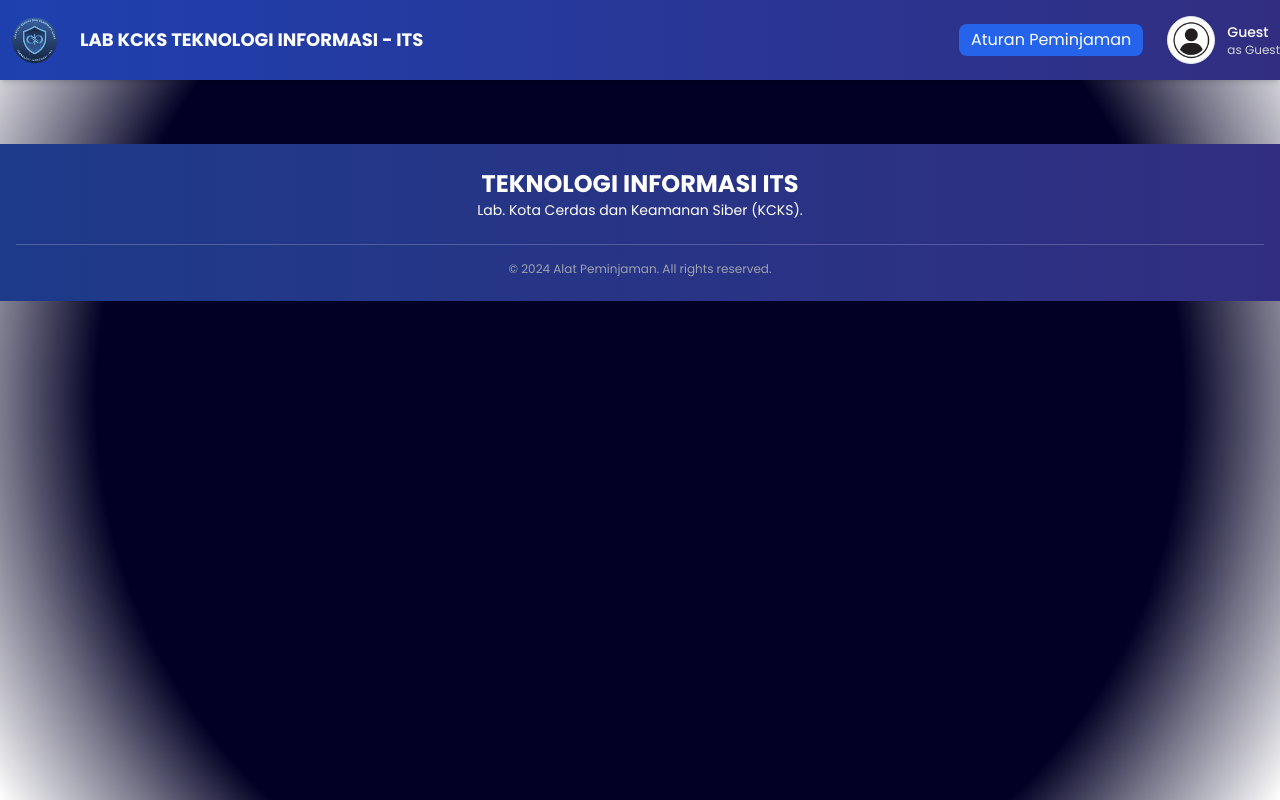
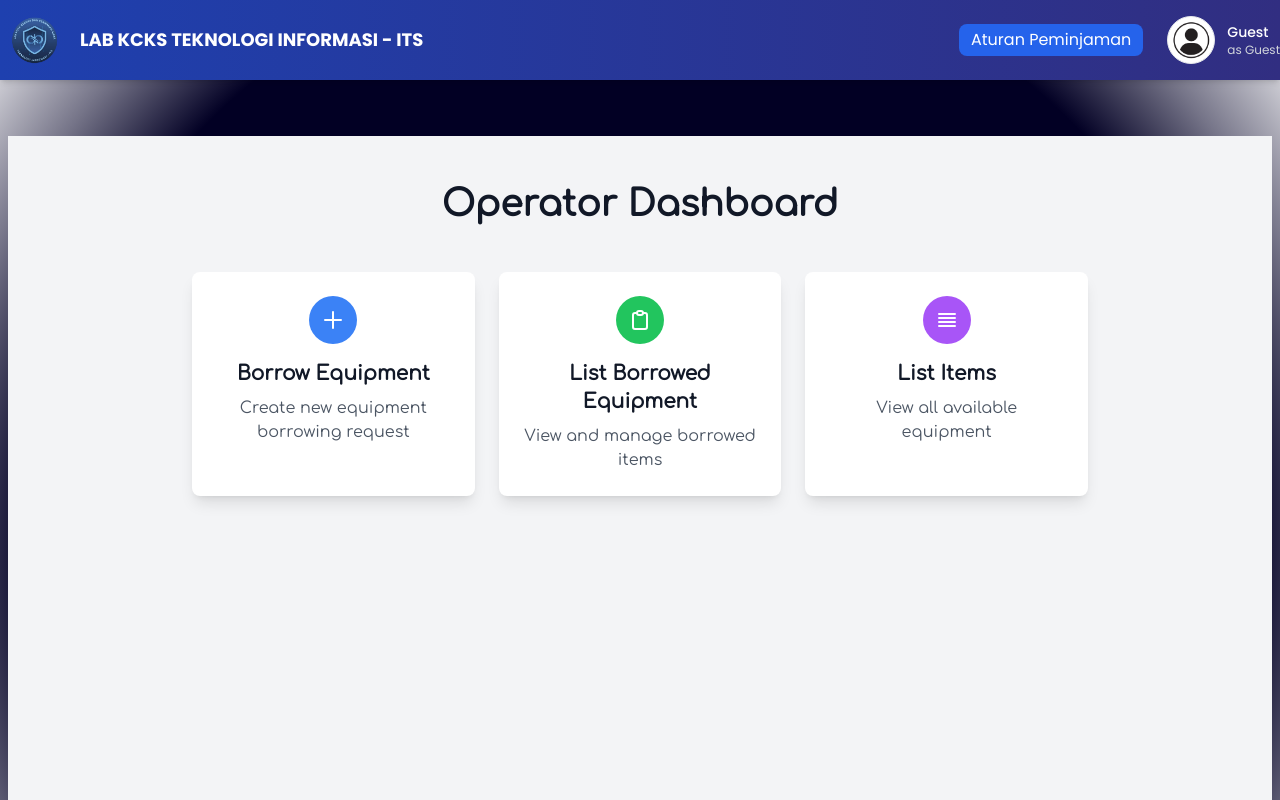
Before and after one commit to KenetHilang/pweb-fp-P02-2024, a Vue app in the folder client/: page /HomePageOperator in a window 1280 px wide. Shown: the top 800 px of the page. Built offline with nearby package versions, Linux system fonts and the light colour scheme.

Commit message:
add dashboard operator

```diff
--- a/client/src/router/index.ts
+++ b/client/src/router/index.ts
@@ -45,8 +45,8 @@
       props: true,
     },
     {
-      path: '/operator',
-      name: 'operator',
+      path: '/HomePageOperator',
+      name: 'HomePageOperator',
       component: HomePageOperator,
     },
     {
--- a/client/src/views/HomePageOperator.vue
+++ b/client/src/views/HomePageOperator.vue
@@ -1,60 +1,63 @@
 <template>
-  <div>
-    <h1 class="font-bold text-3xl mb-4 text-center">Operator Dashboard</h1>
-    <div class="grid grid-cols-2 gap-4">
-      <div>
-        <h2 class="text-xl font-semibold mb-2">View Operators</h2>
-        <OperatorView />
-      </div>
-      <div>
-        <h2 class="text-xl font-semibold mb-2">Add Operator</h2>
-        <OperatorAdd />
-      </div>
-      <div>
-        <h2 class="text-xl font-semibold mb-2">Edit Operator</h2>
-        <OperatorEdit />
-      </div>
-      <div>
-        <h2 class="text-xl font-semibold mb-2">Equipment List</h2>
-        <DisplayEquipment />
-      </div>
-      <div>
-        <h2 class="text-xl font-semibold mb-2">Borrowed Items</h2>
-        <DisplayBorrowed />
-      </div>
-      <div>
-        <h2 class="text-xl font-semibold mb-2">Borrow Form</h2>
-        <BorrowForm />
+  <div class="min-h-screen bg-gray-100 py-12 px-4 sm:px-6 lg:px-8">
+    <div class="max-w-4xl mx-auto">
+      <h1 class="text-4xl font-bold text-center text-gray-900 mb-12">Operator Dashboard</h1>
+
+      <div class="grid grid-cols-1 md:grid-cols-3 gap-6">
+        <!-- Borrow Equipment Card -->
+        <router-link
+          to="/operator/book-equipment"
+          class="bg-white rounded-lg shadow-lg hover:shadow-xl transition-shadow duration-300 overflow-hidden"
+        >
+          <div class="p-6 text-center">
+            <div class="h-12 w-12 bg-blue-500 rounded-full flex items-center justify-center mx-auto mb-4">
+              <svg xmlns="http://www.w3.org/2000/svg" class="h-6 w-6 text-white" fill="none" viewBox="0 0 24 24" stroke="currentColor">
+                <path stroke-linecap="round" stroke-linejoin="round" stroke-width="2" d="M12 4v16m8-8H4" />
+              </svg>
+            </div>
+            <h2 class="text-xl font-semibold text-gray-900 mb-2">Borrow Equipment</h2>
+            <p class="text-gray-600">Create new equipment borrowing request</p>
+          </div>
+        </router-link>
+
+        <!-- List Borrowed Equipment Card -->
+        <router-link
+          to="/operator/borrowed-items"
+          class="bg-white rounded-lg shadow-lg hover:shadow-xl transition-shadow duration-300 overflow-hidden"
+        >
+          <div class="p-6 text-center">
+            <div class="h-12 w-12 bg-green-500 rounded-full flex items-center justify-center mx-auto mb-4">
+              <svg xmlns="http://www.w3.org/2000/svg" class="h-6 w-6 text-white" fill="none" viewBox="0 0 24 24" stroke="currentColor">
+                <path stroke-linecap="round" stroke-linejoin="round" stroke-width="2" d="M9 5H7a2 2 0 00-2 2v12a2 2 0 002 2h10a2 2 0 002-2V7a2 2 0 00-2-2h-2M9 5a2 2 0 002 2h2a2 2 0 002-2M9 5a2 2 0 012-2h2a2 2 0 012 2" />
+              </svg>
+            </div>
+            <h2 class="text-xl font-semibold text-gray-900 mb-2">List Borrowed Equipment</h2>
+            <p class="text-gray-600">View and manage borrowed items</p>
+          </div>
+        </router-link>
+
+        <!-- List Item Card -->
+        <router-link
+          to="/operator/all-equipment"
+          class="bg-white rounded-lg shadow-lg hover:shadow-xl transition-shadow duration-300 overflow-hidden"
+        >
+          <div class="p-6 text-center">
+            <div class="h-12 w-12 bg-purple-500 rounded-full flex items-center justify-center mx-auto mb-4">
+              <svg xmlns="http://www.w3.org/2000/svg" class="h-6 w-6 text-white" fill="none" viewBox="0 0 24 24" stroke="currentColor">
+                <path stroke-linecap="round" stroke-linejoin="round" stroke-width="2" d="M4 6h16M4 10h16M4 14h16M4 18h16" />
+              </svg>
+            </div>
+            <h2 class="text-xl font-semibold text-gray-900 mb-2">List Items</h2>
+            <p class="text-gray-600">View all available equipment</p>
+          </div>
+        </router-link>
       </div>
     </div>
   </div>
 </template>
 
 <script>
-import BorrowForm from "@/components/Operator/BorrowForm.vue";
-import DisplayBorrowed from "@/components/Operator/DisplayBorrowed.vue";
-import DisplayEquipment from "@/components/Operator/DisplayEquipment.vue";
-import OperatorAdd from "@/components/Operator/OperatorAdd.vue";
-import OperatorEdit from "@/components/Operator/OperatorEdit.vue";
-import OperatorView from "@/components/Operator/OperatorView.vue";
-
 export default {
-  name: "HomePageOperator",
-  components: {
-    BorrowForm,
-    DisplayBorrowed,
-    DisplayEquipment,
-    OperatorAdd,
-    OperatorEdit,
-    OperatorView,
-  },
+  name: "HomePageOperator"
 };
 </script>
-
-<style scoped>
-.grid {
-  display: grid;
-  grid-template-columns: 1fr 1fr;
-  gap: 1rem;
-}
-</style>
```
